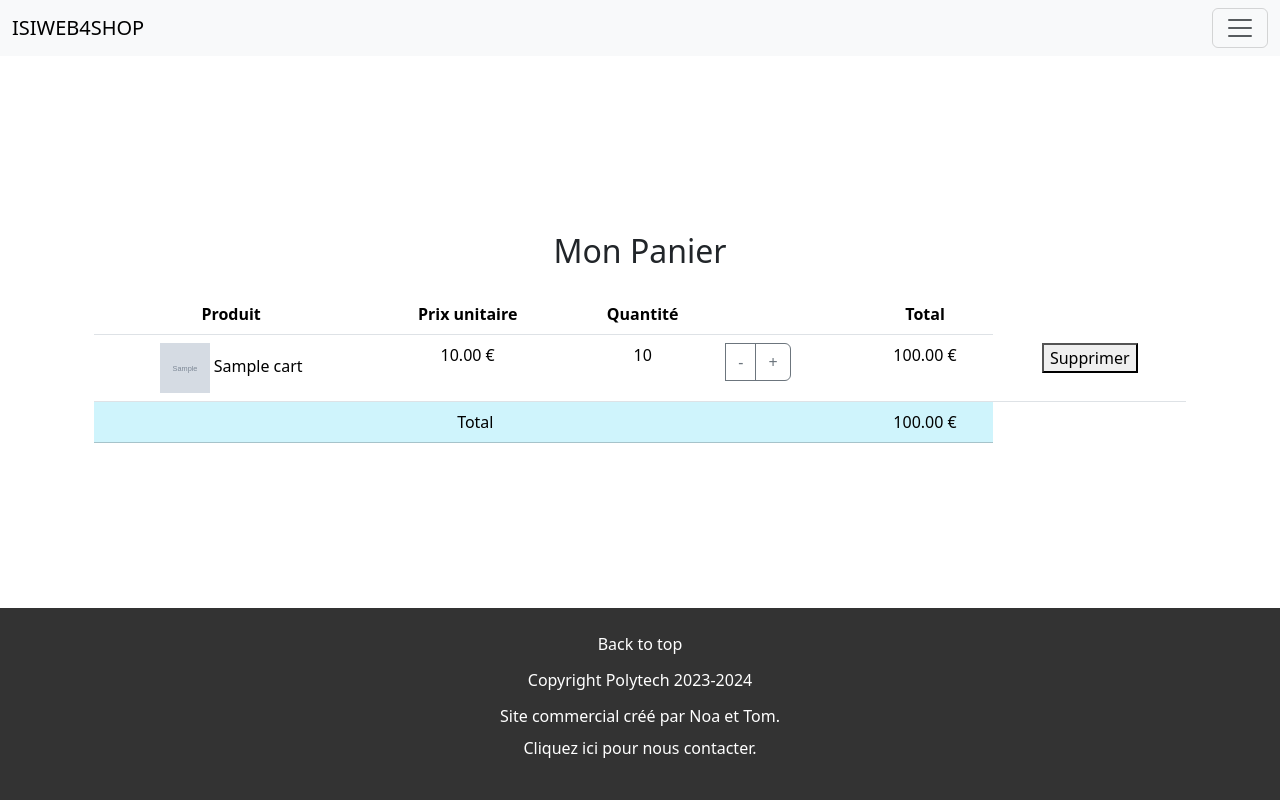
After one commit to Freedqumm/php_project, a PHP site: template view/cart.twig in a window 1280 px wide. The commit adds this page. Run offline with PHP 8.4, Linux system fonts and the light colour scheme; the template is opened without the code that fills it: most values are stand-ins (such as "Sample title", 1, 10 or a date in 2020); grey boxes marked "Sample" are stand-in pictures; some libraries are stand-ins or nearby versions.

Commit message:
Panier 70% terminé: gestion des quantités, suppression des articles, affichage prix et total et infos produits

```diff
--- a/controller/BuyController.php
+++ b/controller/BuyController.php
@@ -14,4 +14,8 @@ class BuyController
         echo $twig->render('buy.twig', ['product' => $product]);
     }
 
+    public function render_bis($twig){
+        echo $twig->render('addedToCart.twig');
+    }
+
 }
--- a/model/data.php
+++ b/model/data.php
@@ -72,7 +72,3 @@ function getProduct($id){
 
     return $products;
 }
-
-function postCart($product_id, $order_id){
-
-}
--- /dev/null
+++ b/model/destroy.php
@@ -0,0 +1,5 @@
+<?php
+
+session_start();
+$bool = session_unset();
+echo $bool;
--- /dev/null
+++ b/model/dump.php
@@ -0,0 +1,4 @@
+<?php
+
+session_start();
+print_r($_SESSION['cart']);
--- a/public/js/add_cart.js
+++ /dev/null
@@ -1,5 +0,0 @@
-function addCart(productId){
-    var xhr = new XMLHttpRequest();
-    xhr.open('POST', '../../model/data.php', true);
-
-}
--- /dev/null
+++ b/view/cart.twig
@@ -0,0 +1,84 @@
+{% extends 'layout.twig'%}
+
+
+{% block content %}
+	<!doctype html>
+	<html>
+		<head>
+			<title>ISIWEBShop</title>
+			<meta charset='UTF-8'>
+			<meta name="viewport" content="width=device-width, initial-scale=1">
+			<link href="https://cdn.jsdelivr.net/npm/bootstrap@5.3.2/dist/css/bootstrap.min.css" rel="stylesheet" integrity="sha384-T3c6CoIi6uLrA9TneNEoa7RxnatzjcDSCmG1MXxSR1GAsXEV/Dwwykc2MPK8M2HN" crossorigin="anonymous">
+			<link rel="stylesheet" href="Contenu/style.css">
+		</head>
+
+		<script src="https://cdn.jsdelivr.net/npm/bootstrap@5.3.2/dist/js/bootstrap.bundle.min.js" integrity="sha384-C6RzsynM9kWDrMNeT87bh95OGNyZPhcTNXj1NW7RuBCsyN/o0jlpcV8Qyq46cDfL" crossorigin="anonymous"></script>
+
+		<br>
+		<br>
+		<br>
+		<br>
+		<body>
+
+			<div class="container mt-5">
+				<h2 class="mb-4">Mon Panier</h2>
+
+				{% if cart is not empty %}
+					<table class="table">
+						<thead>
+							<tr>
+								<th>Produit</th>
+								<th>Prix unitaire</th>
+								<th>Quantité</th>
+								<th></th>
+								<th>Total</th>
+							</tr>
+						</thead>
+						<tbody>
+							{% set totalAmount = 0 %}
+							{% for product in cart %}
+								{% set totalProduct = product.price * product.quantity %}
+								{% set totalAmount = totalAmount + totalProduct %}
+								<tr>
+									<td>
+										<img src="../public/images/{{ product.image }}" alt="{{ product.name }}" width="50" height="50">
+										{{ product.name }}
+									</td>
+									<td>{{ product.price|number_format(2, '.', ' ') }}
+										€</td>
+									<td>
+										{{ product.quantity }}
+									</td>
+									<td>
+										<form action="../model/updateCart.php" method='post' style="dipslay: inline;">
+											<div class="input-group">
+											<input type="hidden" name="product_id" value="{{ product.id }}">
+												<button type="submit" class="btn btn-outline-secondary" name="action" value="decrement" >-</button>
+												<button type="submit" class="btn btn-outline-secondary" name="action" value="increment">+</button>
+											</div>
+										</form>
+									</td>
+									<td>{{ totalProduct|number_format(2, '.', ' ') }}
+										€</td>
+									<td>
+										<form action="../model/updateCart.php" method="post" style="display: inline;">
+											<input type="hidden" name="product_id" value="{{ product.id }}">
+											<button type="submit" name="action" value="delete">Supprimer</button>
+										</form>
+									</td>
+								</tr>
+							{% endfor %}
+							<tr class="table-info">
+								<td colspan="4">Total</td>
+								<td>{{ totalAmount|number_format(2, '.', ' ') }}
+									€</td>
+							</tr>
+						</tbody>
+					</table>
+				{% else %}
+					<p>Votre panier est vide.</p>
+				{% endif %}
+			</div>
+		</body>
+	</html>
+</div></body></html>{% endblock %}
--- a/view/layout.twig
+++ b/view/layout.twig
@@ -4,44 +4,41 @@
 		<title>ISIWEBShop</title>
 		<meta charset='UTF-8'>
 		<meta name="viewport" content="width=device-width, initial-scale=1">
-    <link href="https://cdn.jsdelivr.net/npm/bootstrap@5.3.2/dist/css/bootstrap.min.css" rel="stylesheet"
-          integrity="sha384-T3c6CoIi6uLrA9TneNEoa7RxnatzjcDSCmG1MXxSR1GAsXEV/Dwwykc2MPK8M2HN" crossorigin="anonymous">
+		<link href="https://cdn.jsdelivr.net/npm/bootstrap@5.3.2/dist/css/bootstrap.min.css" rel="stylesheet" integrity="sha384-T3c6CoIi6uLrA9TneNEoa7RxnatzjcDSCmG1MXxSR1GAsXEV/Dwwykc2MPK8M2HN" crossorigin="anonymous">
 		<link rel="stylesheet" href="../public/css/style.css">
 	</head>
-<script src="https://cdn.jsdelivr.net/npm/bootstrap@5.3.2/dist/js/bootstrap.bundle.min.js" integrity="sha384-C6RzsynM9kWDrMNeT87bh95OGNyZPhcTNXj1NW7RuBCsyN/o0jlpcV8Qyq46cDfL"  crossorigin="anonymous"></script>
+	<script src="https://cdn.jsdelivr.net/npm/bootstrap@5.3.2/dist/js/bootstrap.bundle.min.js" integrity="sha384-C6RzsynM9kWDrMNeT87bh95OGNyZPhcTNXj1NW7RuBCsyN/o0jlpcV8Qyq46cDfL" crossorigin="anonymous"></script>
 
 
 	<nav class="navbar bg-body-tertiary fixed-top">
 		<div class="container-fluid">
 			<a class="navbar-brand" href="?page=default">ISIWEB4SHOP</a>
-        <button class="navbar-toggler" type="button" data-bs-toggle="offcanvas" data-bs-target="#offcanvasNavbar"
-                aria-controls="offcanvasNavbar" aria-label="Toggle navigation">
+			<button class="navbar-toggler" type="button" data-bs-toggle="offcanvas" data-bs-target="#offcanvasNavbar" aria-controls="offcanvasNavbar" aria-label="Toggle navigation">
 				<span class="navbar-toggler-icon"></span>
 			</button>
 			<div class="offcanvas offcanvas-end" tabindex="-1" id="offcanvasNavbar" aria-labelledby="offcanvasNavbarLabel">
 				<div class="offcanvas-header">
 					<p>
 						<button type="button" class="btn-close" data-bs-dismiss="offcanvas" aria-label="Close"></button>
-                <h5 class="offcanvas-title" id="offcanvasNavbarLabel">ISIWEB4SHOP </h5></p>
+						<h5 class="offcanvas-title" id="offcanvasNavbarLabel">ISIWEB4SHOP
+						</h5>
+					</p>
 				</div>
 				<div class="offcanvas-body">
 					<ul class="navbar-nav justify-content-end flex-grow-1 pe-3">
 						<li class="nav-item dropdown">
-                        <a class="nav-link dropdown-toggle" role="button" data-bs-toggle="dropdown"
-                           aria-expanded="false">
+							<a class="nav-link dropdown-toggle" role="button" data-bs-toggle="dropdown" aria-expanded="false">
 								Connexion
 							</a>
 							<div class="dropdown-menu">
 								<form class="px-4 py-3">
 									<div class="mb-3">
 										<label for="exampleDropdownFormEmail1" class="form-label">Adresse e-mail</label>
-                                    <input type="email" autocomplete="on" name="email" class="form-control"
-                                           id="exampleDropdownFormEmail1" placeholder="email@example.com">
+										<input type="email" autocomplete="on" name="email" class="form-control" id="exampleDropdownFormEmail1" placeholder="email@example.com">
 									</div>
 									<div class="mb-3">
 										<label for="exampleDropdownFormPassword1" class="form-label">Mot de passe</label>
-                                    <input type="password" name="password" class="form-control"
-                                           id="exampleDropdownFormPassword1" placeholder="Mot de passe">
+										<input type="password" name="password" class="form-control" id="exampleDropdownFormPassword1" placeholder="Mot de passe">
 									</div>
 									<button type="submit" name="envoi" class="btn btn-primary">Connecter</button>
 								</form>
@@ -52,45 +49,25 @@
 						</li>
 						<br>
 						<li class="nav-item">
-                        <a class="nav-link active" href="#">Voir le panier</a>
+							<a class="nav-link active" href="?page=cart">Voir le panier</a>
+							{% for item in cart %}
+								{{item|length}}
+							{% endfor %}
+						</li>
 					</li>
 					<li class="nav-item">
 						<a class="nav-link active" href="#">Payer</a>
 					</li>
 
-                    <img src="img/panier.jpg" alt="panier"
-                         style="max-width: 200px; max-height: 200px; display: block; margin-left: auto; margin-right: auto; margin-top: 100px; margin-bottom: auto;">
+					<img src="img/panier.jpg" alt="panier" style="max-width: 200px; max-height: 200px; display: block; margin-left: auto; margin-right: auto; margin-top: 100px; margin-bottom: auto;">
 
 				</ul>
 
 			</div>
 		</div>
-    </div>
-
-</nav>
-
-<div class="container">
-    <br> <br>
-    {% block content %}{% endblock %}
-</div>
-
-<br>
-<br>
-<br>
-
-<footer class="site-footer">
-    <div class="container1">
-        <p class="float mb-1">
-            <a href="#">Back to top</a>
-        </p>
-        <p class="mb-1"> Copyright Polytech 2023-2024</p>
-        <p class="mb-0">Site commercial créé par Noa et Tom.</p>
-        <p><a href="/"> Cliquez ici pour nous contacter.</a></p>
-    </div>
-</footer>
-
-
-<script src="https://cdn.jsdelivr.net/npm/bootstrap@5.3.2/dist/js/bootstrap.bundle.min.js" integrity="sha384-C6RzsynM9kWDrMNeT87bh95OGNyZPhcTNXj1NW7RuBCsyN/o0jlpcV8Qyq46cDfL"  crossorigin="anonymous"></script>
-
-
 	</html>
+</html></div></html></nav><div class="container"><br><br>{% block content %}{% endblock %}</div><br><br><br><footer class="site-footer"><div class="container1"><p class="float mb-1">
+<a href="#">Back to top</a></p><p class="mb-1">
+Copyright Polytech 2023-2024</p><p class="mb-0">Site commercial créé par Noa et Tom.</p><p>
+<a href="/">
+	Cliquez ici pour nous contacter.</a></p></div></footer><script src="https://cdn.jsdelivr.net/npm/bootstrap@5.3.2/dist/js/bootstrap.bundle.min.js" integrity="sha384-C6RzsynM9kWDrMNeT87bh95OGNyZPhcTNXj1NW7RuBCsyN/o0jlpcV8Qyq46cDfL" crossorigin="anonymous"></script></html>
```
Also changed, not shown: controller/CartController.php (+10 -1 lines), controller/Router.php (+9 -7 lines), model/cart.php (added, +46 -0 lines), model/updateCart.php (added, +52 -0 lines), view/addedToCart.twig (added, +25 -0 lines), view/buy.twig (+5 -2 lines). Lines whose indentation alone changed are shown as unchanged.
